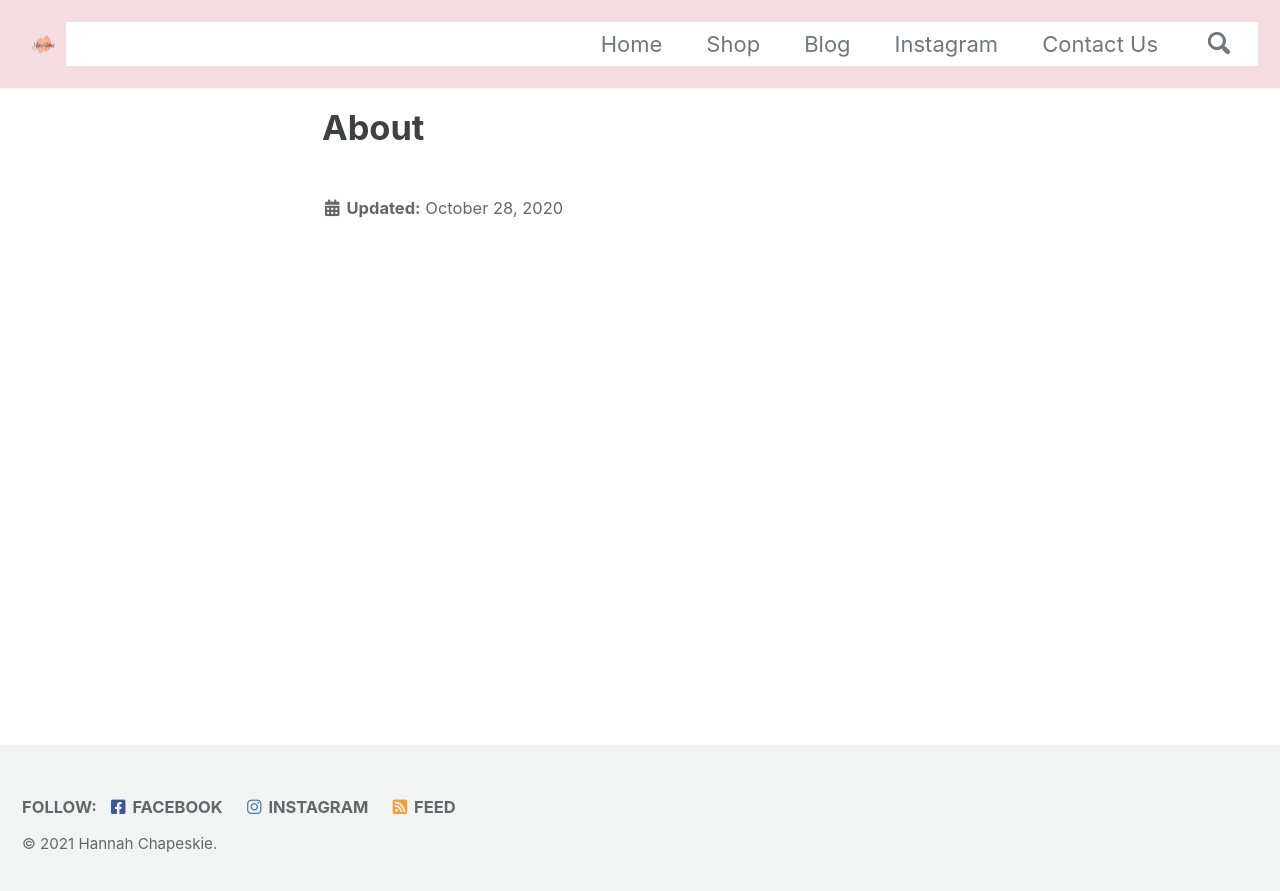
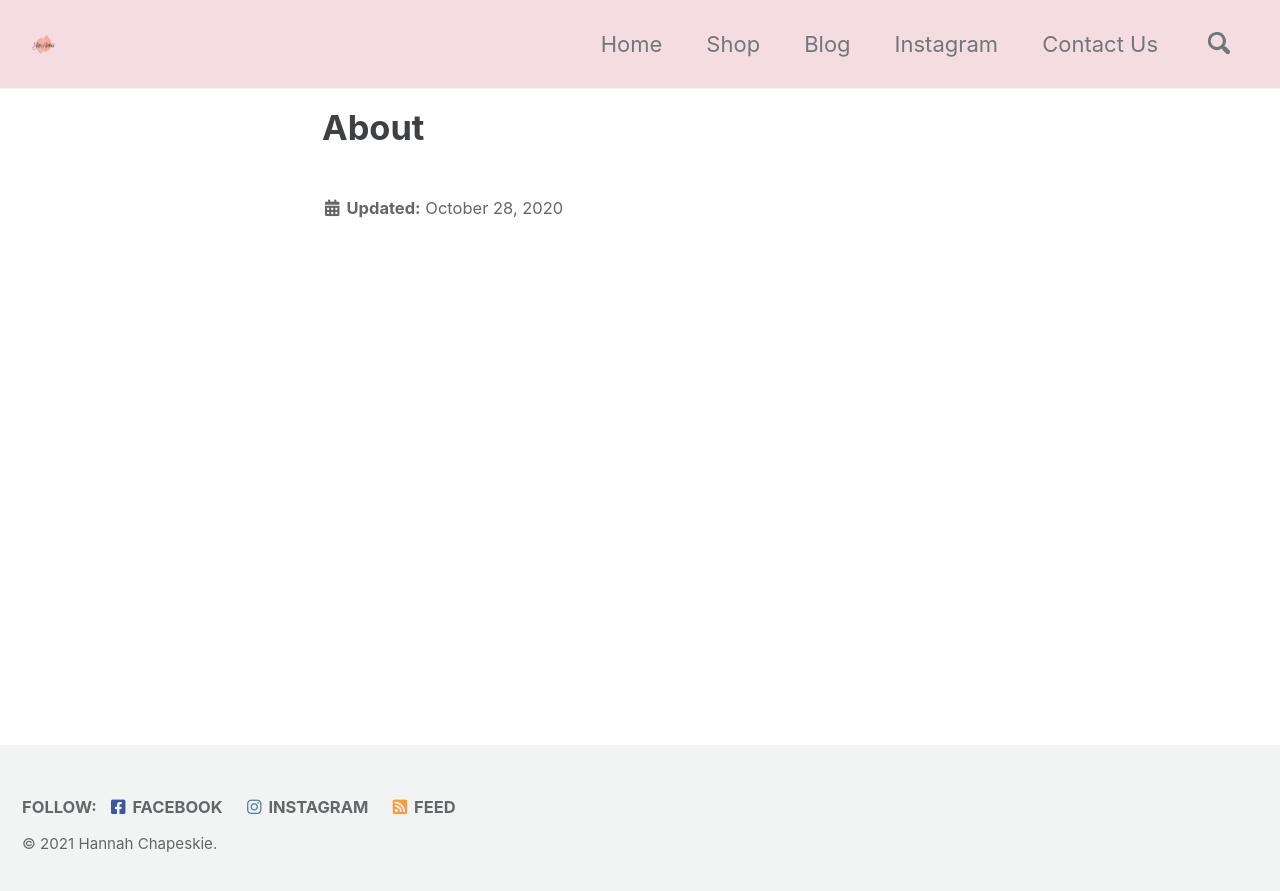
Before and after one commit to dylanbabel/yinandyams, a Jekyll site: the page built from _pages/about.md, in a window 1280 px wide. Shown: the top 891 px of the page. Built offline with Jekyll 4.4.1, drawn with Linux system fonts in a browser that asks for light colours; cached includes are drawn as plain includes.

Commit message:
Update _navigation.scss

```diff
--- a/_sass/minimal-mistakes/_navigation.scss
+++ b/_sass/minimal-mistakes/_navigation.scss
@@ -177,7 +177,7 @@
   -ms-flex-align: center;
   align-items: center;
   min-height: $nav-height;
-  background: $background-color;
+  background: #F5DCE1;
 
   a {
     display: block;
```
